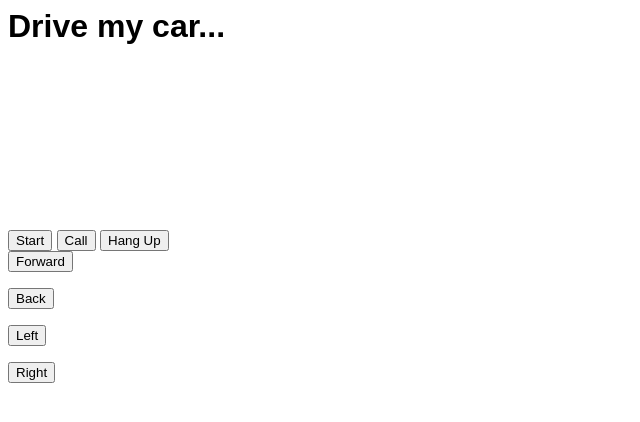
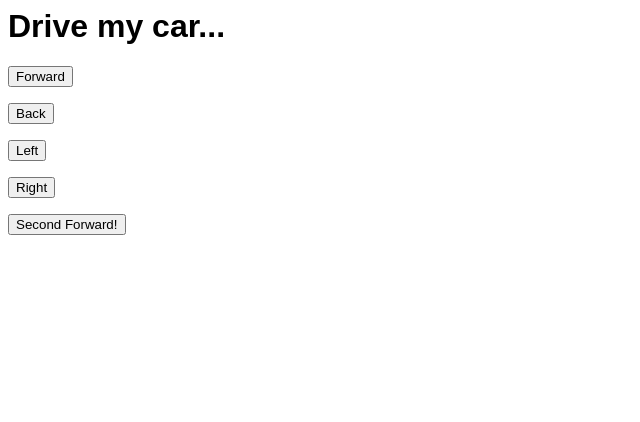
Before and after one commit to daltonkdwyer/rc_car1, a Flask app: page / in a window 1280 px wide. Shown: the top 422 px of the page, without its empty margins (0-640 px from the left). Run offline with Flask 2, Linux system fonts and the light colour scheme; parts of the project's set-up code (start-up, migrations or seed data) failed here and were passed over; some libraries are stand-ins or nearby versions.

Commit message:
doing second submit button

```diff
--- a/app.py
+++ b/app.py
@@ -1,12 +1,15 @@
 from flask import Flask, render_template, request
 from Motor import *
+from flask_ngrok import run_with_ngrok
 
 app = Flask(__name__)
+run_with_ngrok(app)
 PWM = Motor()
 
 @app.route('/', methods=['GET', 'POST'])
 def on():
     if request.method == 'POST':
+        print(request.form)
 
         direction = request.form.get('direction')
 
@@ -39,5 +42,6 @@ def on():
 
     return render_template('index.html')
 
-
+if __name__ == "__main__":
+  app.run()
 #test comment to check Git. Please ignore4
--- a/templates/index.html
+++ b/templates/index.html
@@ -8,15 +8,6 @@
 <body>
 
     <h1>Drive my car...</h1>
-    <video id = 'localvideo' autoplay playsinline></video>
-    <video id = 'remotevideo' autoplay playsinline></video>
-
-    <div>
-        <button id = 'startButton'>Start</button>
-        <button id = 'callButton'>Call</button>
-        <button id = 'hangupButton'>Hang Up</button>
-    </div>
-
 
     <form action="/" method="post">
         <button name = "direction" value="FORWARD">Forward</button>
@@ -31,9 +22,15 @@
         <button name = "direction" value="RIGHT">Right</button>
     </form>
 
-    <script src="js/main.js"></script>
-    <script src="https://webrtc.github.io/adapter/adapter-latest.js"></script>
+    <button type="button" onclick="moveForward()">Second Forward!</button>
 
+    <script>
+        function moveForward() {
+            var httpRequest = new XMLHttpRequest();
+            httpRequest.open("POST", "http://127.0.0.1:5000/", true);
+            httpRequest.send("direction=FORWARD")
+        }
+    </script>
 
 </body>
 
```
Also changed, not shown: 3 other files.
